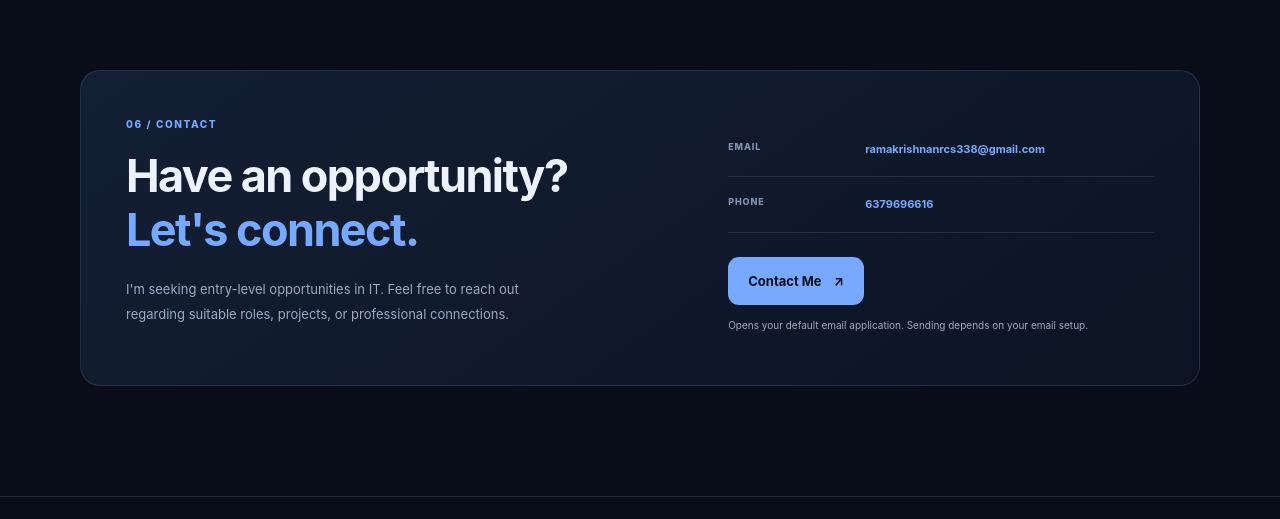
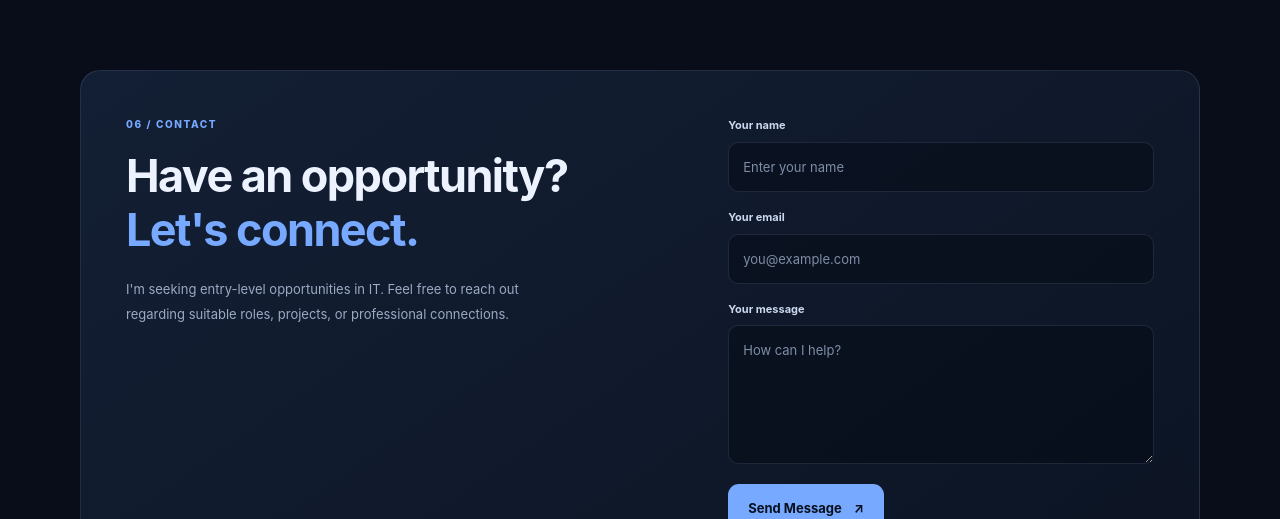
Before and after one commit to ramakrishnanrcs338-art/my-portfolio, a plain HTML site: page index.html in a window 1280 px wide. Shown: the part 4250-4769 px from the top of the page. Drawn offline with Linux system fonts and the light colour scheme.

Commit message:
Add files via upload

```diff
--- a/index.html
+++ b/index.html
@@ -462,28 +462,36 @@
           </div>
 
           <div class="contact-details">
-            <!-- Replace the placeholders below with real contact details. -->
-            <div class="contact-row">
-              <span class="contact-label">EMAIL</span>
-              <span class="contact-value" data-contact-email>
-                ramakrishnanrcs338@gmail.com
-              </span>
-            </div>
-            <div class="contact-row">
-              <span class="contact-label">PHONE </span>
-              <span class="contact-value" data-contact-phone>
-                6381970597
-              </span>
-            </div>
+            <!-- Netlify processes this form after form detection is enabled. -->
+            <form class="contact-form" name="contact" method="POST"
+              data-netlify="true" action="/thank-you.html">
+              <input type="hidden" name="form-name" value="contact">
 
-            <a class="button button-primary contact-button"
-              data-contact-button href="#"
-              aria-disabled="true">
-              Contact Me <span aria-hidden="true">↗</span>
-            </a>
-            <p class="contact-note" id="contactNote">
+              <div class="form-field">
+                <label for="contactName">Your name</label>
+                <input id="contactName" name="name" type="text"
+                  autocomplete="name" placeholder="Enter your name" required>
+              </div>
 
-            </p>
+              <div class="form-field">
+                <label for="contactEmail">Your email</label>
+                <input id="contactEmail" name="email" type="email"
+                  autocomplete="email" placeholder="you@example.com" required>
+              </div>
+
+              <div class="form-field">
+                <label for="contactMessage">Your message</label>
+                <textarea id="contactMessage" name="message" rows="5"
+                  placeholder="How can I help?" required></textarea>
+              </div>
+
+              <button class="button button-primary contact-button" type="submit">
+                Send Message <span aria-hidden="true">↗</span>
+              </button>
+              <p class="contact-note">
+                Your message will be sent through this website's contact form.
+              </p>
+            </form>
           </div>
         </div>
       </div>
--- a/script.js
+++ b/script.js
@@ -5,9 +5,6 @@
 // ======================================================
 
 const CONFIG = {
-  email: "ramakrishnanrcs338@gmail.com",
-  phone: "6379696616",
-
   linkedin: "https://www.linkedin.com/in/ramakrishnan-r-433819347/",
   github: "https://github.com/ramakrishnanrcs338-art",
 
@@ -180,67 +177,7 @@ function configureProjectLink(key) {
 configureProjectLink("projectDemo");
 configureProjectLink("projectSource");
 
-// ======================================================
-// CONTACT DETAILS
-// ======================================================
-
-const emailDisplay = document.querySelector("[data-contact-email]");
-const phoneDisplay = document.querySelector("[data-contact-phone]");
-const contactButton = document.querySelector("[data-contact-button]");
-const contactNote = document.getElementById("contactNote");
-
-function configureContact() {
-  const email = CONFIG.email.trim();
-  const validEmail = /^[^\s@]+@[^\s@]+\.[^\s@]+$/.test(email);
-
-  if (validEmail) {
-    // Display a clickable email address.
-    const emailLink = document.createElement("a");
-    emailLink.href = `mailto:${email}`;
-    emailLink.textContent = email;
-    emailLink.className = "text-link";
-
-    emailDisplay.replaceChildren(emailLink);
-
-    // Enable the main Contact Me button.
-    contactButton.href = `mailto:${email}`;
-    contactButton.removeAttribute("aria-disabled");
-    contactButton.removeAttribute("tabindex");
-
-    contactNote.textContent =
-      "Opens your default email application. Sending depends on your email setup.";
-  } else {
-    emailDisplay.textContent = "Email not configured";
-    contactButton.href = "#contact";
-    contactButton.setAttribute("aria-disabled", "true");
-    contactButton.setAttribute("tabindex", "-1");
-
-    contactNote.textContent =
-      "Add a valid email address in the CONFIG section.";
-  }
-
-  // Configure optional phone contact.
-  const phone = CONFIG.phone.trim();
-
-  if (phone) {
-    const dialable = phone.replace(/[^\d+]/g, "");
-
-    phoneDisplay.textContent = phone;
-
-    if (/^\+?\d{7,15}$/.test(dialable)) {
-      const phoneLink = document.createElement("a");
-      phoneLink.href = `tel:${dialable}`;
-      phoneLink.textContent = phone;
-      phoneLink.className = "text-link";
-
-      phoneDisplay.replaceChildren(phoneLink);
-    }
-  } else {
-    phoneDisplay.textContent = "Optional — not provided";
-  }
-}
-
-configureContact();
+// Contact form is handled by Netlify Forms after deployment.
 
 // ======================================================
 // SCROLL REVEAL ANIMATIONS
--- a/style.css
+++ b/style.css
@@ -1523,3 +1523,62 @@ p {
 [hidden] {
   display: none !important;
 }
+
+
+/* NETLIFY CONTACT FORM */
+.contact-form {
+  display: grid;
+  gap: 16px;
+}
+
+.form-field {
+  display: grid;
+  gap: 7px;
+}
+
+.form-field label {
+  color: #cbd8ee;
+  font-size: 11px;
+  font-weight: 750;
+}
+
+.form-field input,
+.form-field textarea {
+  width: 100%;
+  padding: 13px 14px;
+  color: var(--text);
+  background: rgba(5, 10, 20, 0.48);
+  border: 1px solid var(--border);
+  border-radius: 10px;
+  font: inherit;
+  font-size: 13px;
+  outline: none;
+  transition: border-color 180ms ease, box-shadow 180ms ease;
+}
+
+.form-field textarea {
+  min-height: 125px;
+  resize: vertical;
+}
+
+.form-field input::placeholder,
+.form-field textarea::placeholder {
+  color: #7f8da7;
+}
+
+.form-field input:focus,
+.form-field textarea:focus {
+  border-color: var(--accent);
+  box-shadow: 0 0 0 3px rgba(118, 169, 255, 0.12);
+}
+
+.contact-form .contact-button {
+  width: fit-content;
+  margin-top: 4px;
+}
+
+@media (max-width: 760px) {
+  .contact-form .contact-button {
+    width: 100%;
+  }
+}
```
Also changed, not shown: thank-you.html (added, +24 -0 lines).
